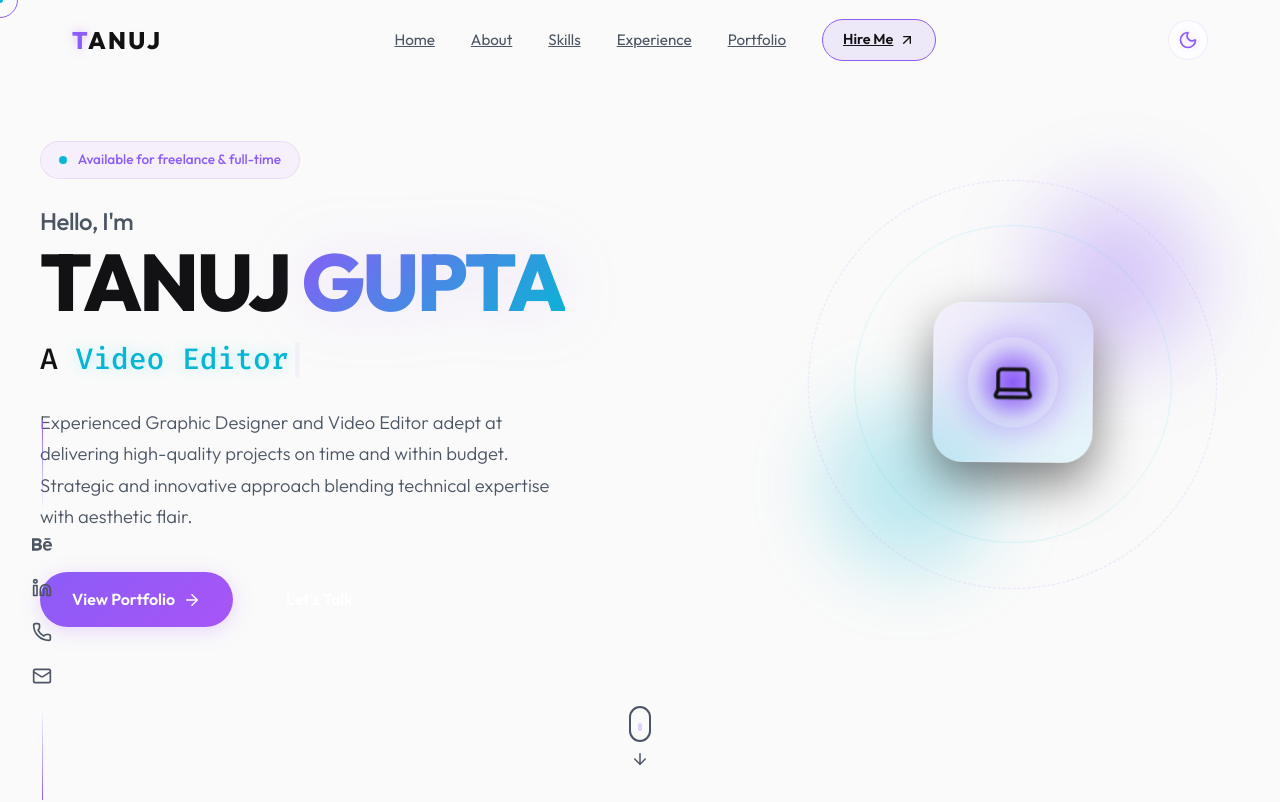
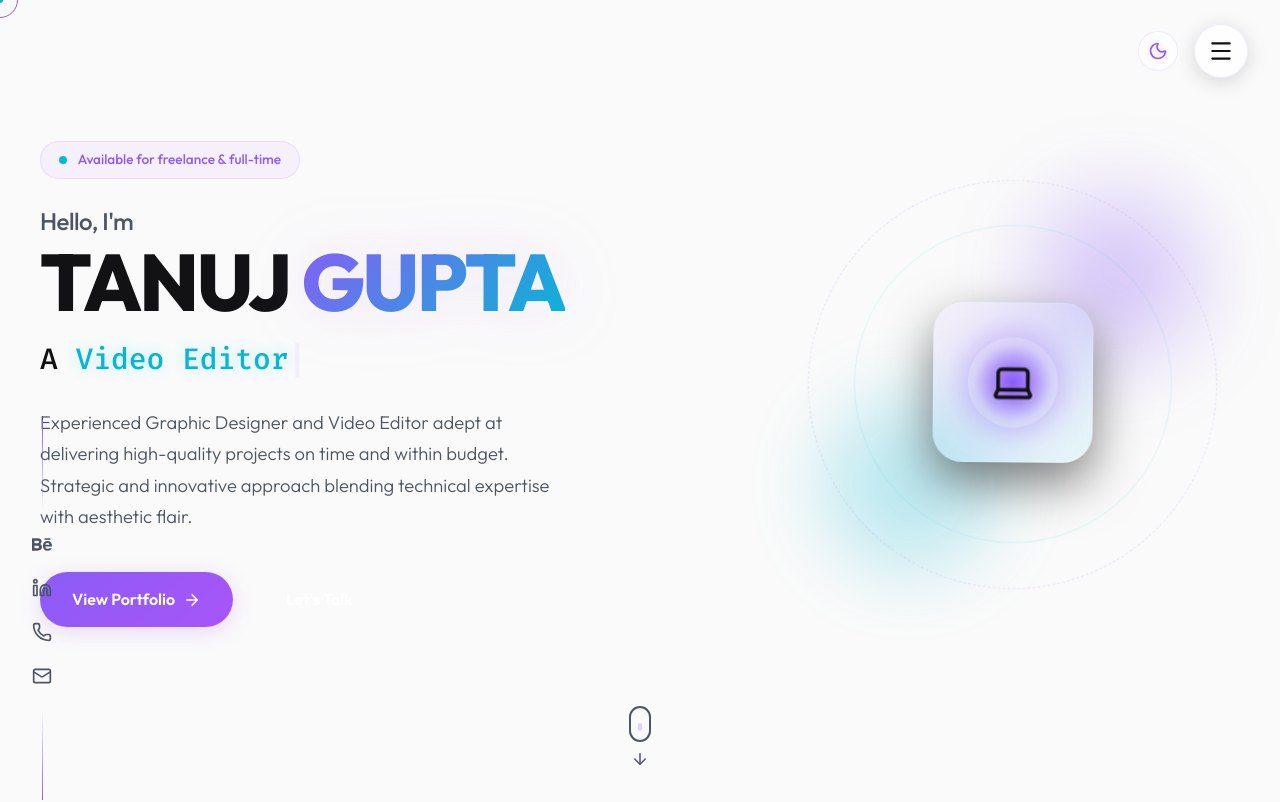
Before and after one commit to priyanshuverma2003/tanujguptaportfolio, a Next.js app: page / in a window 1280 px wide. Shown: the top 802 px of the page. Built offline with nearby package versions, Linux system fonts and the light colour scheme.

Commit message:
Implement Floating Menu and Full-Screen Overlay

```diff
--- a/src/app/globals.css
+++ b/src/app/globals.css
@@ -16,7 +16,6 @@
   --transition-slow: 0.7s cubic-bezier(0.4, 0, 0.2, 1);
 
   --max-width: 1200px;
-  --nav-height: 80px;
 }
 
 :root.light {
@@ -50,7 +49,7 @@
 
 html {
   scroll-behavior: smooth;
-  scroll-padding-top: var(--nav-height);
+  scroll-padding-top: 0;
   background-color: var(--background);
 }
 
--- a/src/components/Navbar.css
+++ b/src/components/Navbar.css
@@ -1,190 +1,201 @@
-.navbar {
+/* Floating Controls anchored top right */
+.floating-controls {
+  position: fixed;
+  top: 1.5rem;
+  right: 2rem;
+  z-index: 10001; /* Above everything including overlay */
+  display: flex;
+  align-items: center;
+  gap: 1rem;
+}
+
+.fab-menu-btn {
+  width: 54px;
+  height: 54px;
+  border-radius: 50%;
+  border: 1px solid var(--card-border);
+  background: var(--card-bg);
+  backdrop-filter: blur(12px);
+  -webkit-backdrop-filter: blur(12px);
+  color: var(--foreground);
+  display: flex;
+  align-items: center;
+  justify-content: center;
+  cursor: pointer;
+  box-shadow: 0 4px 20px rgba(0, 0, 0, 0.15);
+  transition: all var(--transition-fast);
+}
+
+.fab-menu-btn:hover {
+  background: var(--primary);
+  color: #fff;
+  transform: scale(1.05);
+  box-shadow: 0 6px 25px rgba(192, 132, 252, 0.4);
+}
+
+/* Full-Screen Overlay Menu */
+.overlay-menu {
   position: fixed;
   top: 0;
   left: 0;
-  width: 100%;
-  height: var(--nav-height);
-  z-index: 1000;
-  transition: all var(--transition-normal);
-  background: transparent;
+  width: 100vw;
+  height: 100vh;
+  z-index: 10000;
+  visibility: hidden;
+  opacity: 0;
+  transition: opacity var(--transition-normal), visibility var(--transition-normal);
   display: flex;
   align-items: center;
+  justify-content: center;
 }
 
-.navbar.scrolled {
-  background: var(--card-bg);
-  backdrop-filter: blur(12px);
-  -webkit-backdrop-filter: blur(12px);
-  border-bottom: 1px solid var(--card-border);
-  height: 70px;
+.overlay-menu.open {
+  visibility: visible;
+  opacity: 1;
 }
 
-.navbar-container {
+.overlay-menu-bg {
+  position: absolute;
+  top: 0;
+  left: 0;
+  width: 100%;
+  height: 100%;
+  background: rgba(8, 7, 16, 0.95); /* Deep dark background */
+  backdrop-filter: blur(30px);
+  -webkit-backdrop-filter: blur(30px);
+}
+
+:root.light .overlay-menu-bg {
+  background: rgba(250, 250, 250, 0.95);
+}
+
+.overlay-content {
+  position: relative;
+  z-index: 1;
   width: 100%;
   max-width: var(--max-width);
-  margin: 0 auto;
   padding: 0 2rem;
   display: flex;
-  justify-content: space-between;
-  align-items: center;
+  flex-direction: column;
+  justify-content: center;
+  height: 100%;
 }
 
-.navbar-logo {
+.overlay-nav-links {
+  display: flex;
+  flex-direction: column;
+  gap: 1.5rem;
+}
+
+.overlay-nav-link {
+  font-size: 4.5rem;
+  font-weight: 800;
+  color: var(--text-muted);
+  text-decoration: none;
+  transition: all var(--transition-normal);
+  line-height: 1;
+  letter-spacing: -0.02em;
+  opacity: 0;
+  transform: translateY(30px);
+}
+
+.overlay-menu.open .overlay-nav-link {
+  animation: slideUpFade 0.6s cubic-bezier(0.16, 1, 0.3, 1) forwards;
+}
+
+.overlay-nav-link:hover {
+  color: var(--foreground);
+  transform: translateX(15px) !important;
+}
+
+.overlay-nav-cta {
+  font-size: 2.5rem;
+  font-weight: 700;
+  color: var(--primary);
+  text-decoration: none;
+  display: inline-flex;
+  align-items: center;
+  gap: 0.75rem;
+  margin-top: 2rem;
+  opacity: 0;
+  transform: translateY(30px);
+  transition: color var(--transition-fast), transform var(--transition-fast);
+}
+
+.overlay-menu.open .overlay-nav-cta {
+  animation: slideUpFade 0.6s cubic-bezier(0.16, 1, 0.3, 1) forwards;
+}
+
+.overlay-nav-cta:hover {
+  color: var(--secondary);
+  transform: translateX(10px) !important;
+}
+
+.overlay-footer {
+  margin-top: 5rem;
+  border-top: 1px solid rgba(192, 132, 252, 0.2);
+  padding-top: 2rem;
+  display: flex;
+  flex-direction: column;
+  gap: 0.5rem;
+  opacity: 0;
+}
+
+.overlay-menu.open .overlay-footer {
+  animation: fadeIn 1s ease forwards;
+  animation-delay: 0.5s;
+}
+
+.brand-logo {
   font-size: 1.5rem;
   font-weight: 800;
   color: var(--foreground);
   letter-spacing: 0.1em;
-  text-decoration: none;
-  transition: opacity var(--transition-fast);
 }
 
-.navbar-logo span {
-  color: var(--primary);
-  text-shadow: 0 0 10px rgba(192, 132, 252, 0.5);
-}
-
-.navbar-desktop-nav {
-  display: flex;
-  align-items: center;
-  gap: 2.25rem;
-}
-
-.nav-link {
-  color: var(--text-muted);
-  font-weight: 400;
-  font-size: 0.95rem;
-  position: relative;
-  padding: 0.5rem 0;
-  transition: color var(--transition-fast);
-}
-
-.nav-link:hover {
-  color: var(--foreground);
-}
-
-.nav-link::after {
-  content: "";
-  position: absolute;
-  bottom: 0;
-  left: 0;
-  width: 0;
-  height: 2px;
-  background: linear-gradient(to right, var(--primary), var(--secondary));
-  transition: width var(--transition-fast);
-}
-
-.nav-link:hover::after {
-  width: 100%;
-}
-
-.nav-cta {
-  background: rgba(var(--primary-rgb), 0.1);
-  border: 1px solid var(--primary);
-  color: var(--foreground);
-  padding: 0.5rem 1.25rem;
-  border-radius: 50px;
-  font-size: 0.9rem;
-  font-weight: 600;
-  display: inline-flex;
-  align-items: center;
-  gap: 0.35rem;
-  transition: all var(--transition-fast);
-}
-
-.nav-cta:hover {
-  background: var(--primary);
-  box-shadow: 0 0 15px rgba(192, 132, 252, 0.4);
-  transform: translateY(-2px);
-}
-
-.cta-icon {
-  transition: transform var(--transition-fast);
-}
-
-.nav-cta:hover .cta-icon {
-  transform: translate(2px, -2px);
-}
-
-/* Mobile Toggle */
-.navbar-mobile-toggle {
-  display: none;
-  background: transparent;
-  border: none;
-  color: var(--foreground);
-  cursor: pointer;
-  z-index: 1001;
-}
-
-/* Mobile Drawer */
-.navbar-mobile-drawer {
-  position: fixed;
-  top: 0;
-  right: -100%;
-  width: 100%;
-  height: 100vh;
-  background: var(--background);
-  backdrop-filter: blur(20px);
-  -webkit-backdrop-filter: blur(20px);
-  z-index: 999;
-  display: flex;
-  align-items: center;
-  justify-content: center;
-  transition: right var(--transition-normal);
-}
-
-.navbar-mobile-drawer.open {
-  right: 0;
-}
-
-.mobile-nav-links {
-  display: flex;
-  flex-direction: column;
-  align-items: center;
-  gap: 2rem;
-  width: 100%;
-}
-
-.mobile-nav-link {
-  font-size: 1.75rem;
-  font-weight: 600;
-  color: var(--text-muted);
-  transition: color var(--transition-fast);
-}
-
-.mobile-nav-link:hover {
+.brand-logo span {
   color: var(--primary);
 }
 
-.mobile-nav-cta {
-  background: linear-gradient(135deg, var(--primary), var(--secondary));
-  color: #fff;
-  padding: 0.75rem 2rem;
-  border-radius: 50px;
-  font-size: 1.1rem;
-  font-weight: 600;
-  display: inline-flex;
-  align-items: center;
-  gap: 0.5rem;
-  margin-top: 1rem;
-  transition: transform var(--transition-fast);
+.overlay-footer p {
+  color: var(--text-muted);
+  font-size: 0.9rem;
 }
 
-.mobile-nav-cta:hover {
-  transform: scale(1.05);
+@keyframes slideUpFade {
+  from {
+    opacity: 0;
+    transform: translateY(30px);
+  }
+  to {
+    opacity: 1;
+    transform: translateY(0);
+  }
 }
 
-/* Media Queries */
-@media (max-width: 1024px) {
-  .navbar-desktop-nav {
-    display: none;
+@keyframes fadeIn {
+  from { opacity: 0; }
+  to { opacity: 1; }
+}
+
+@media (max-width: 768px) {
+  .overlay-nav-link {
+    font-size: 3rem;
   }
-  .navbar-mobile-toggle {
-    display: block;
+  .overlay-nav-cta {
+    font-size: 2rem;
+  }
+  .floating-controls {
+    right: 1rem;
+    top: 1rem;
   }
 }
 
 @media (max-width: 480px) {
-  .navbar-container {
-    padding: 0 1rem;
+  .overlay-nav-link {
+    font-size: 2.25rem;
+  }
+  .overlay-nav-cta {
+    font-size: 1.5rem;
   }
 }
--- a/src/components/Navbar.tsx
+++ b/src/components/Navbar.tsx
@@ -15,73 +15,70 @@ const NAV_ITEMS = [
 
 export default function Navbar() {
   const [isOpen, setIsOpen] = useState(false);
-  const [scrolled, setScrolled] = useState(false);
 
+  // Prevent scrolling when menu is open
   useEffect(() => {
-    const handleScroll = () => {
-      if (window.scrollY > 20) {
-        setScrolled(true);
+    if (isOpen) {
+      document.body.style.overflow = "hidden";
     } else {
-        setScrolled(false);
+      document.body.style.overflow = "unset";
     }
-    };
-    window.addEventListener("scroll", handleScroll);
-    return () => window.removeEventListener("scroll", handleScroll);
-  }, []);
+    return () => { document.body.style.overflow = "unset"; };
+  }, [isOpen]);
 
   const handleLinkClick = () => {
     setIsOpen(false);
   };
 
   return (
-    <header className={`navbar ${scrolled ? "scrolled" : ""}`}>
-      <div className="navbar-container">
-        <a href="#home" className="navbar-logo" onClick={handleLinkClick}>
-          <span>T</span>ANUJ
-        </a>
-
-        {/* Desktop Navigation */}
-        <nav className="navbar-desktop-nav">
-          {NAV_ITEMS.map((item) => (
-            <a key={item.label} href={item.href} className="nav-link">
-              {item.label}
-            </a>
-          ))}
-          <a href="#contact" className="nav-cta">
-            Hire Me <ArrowUpRight className="cta-icon" size={16} />
-          </a>
-        </nav>
-
-        <div style={{ display: "flex", alignItems: "center", gap: "1rem" }}>
+    <>
+      {/* Floating Controls */}
+      <div className="floating-controls">
         <ThemeToggle />
         <button
-            className="navbar-mobile-toggle"
+          className="fab-menu-btn"
           onClick={() => setIsOpen(!isOpen)}
           aria-label="Toggle menu"
+          aria-expanded={isOpen}
         >
-            {isOpen ? <X size={24} /> : <Menu size={24} />}
+          {isOpen ? <X size={26} /> : <Menu size={26} />}
         </button>
       </div>
-      </div>
 
-      {/* Mobile Drawer Overlay */}
-      <div className={`navbar-mobile-drawer ${isOpen ? "open" : ""}`}>
-        <nav className="mobile-nav-links">
-          {NAV_ITEMS.map((item) => (
+      {/* Full-Screen Overlay Menu */}
+      <div className={`overlay-menu ${isOpen ? "open" : ""}`}>
+        <div className="overlay-menu-bg"></div>
+
+        <div className="overlay-content">
+          <nav className="overlay-nav-links">
+            {NAV_ITEMS.map((item, index) => (
               <a
                 key={item.label}
                 href={item.href}
-              className="mobile-nav-link"
+                className="overlay-nav-link"
+                style={{ animationDelay: `${index * 0.08}s` }}
                 onClick={handleLinkClick}
               >
                 {item.label}
               </a>
             ))}
-          <a href="#contact" className="mobile-nav-cta" onClick={handleLinkClick}>
-            Hire Me <ArrowUpRight size={18} />
+
+            <a
+              href="#contact"
+              className="overlay-nav-cta"
+              onClick={handleLinkClick}
+              style={{ animationDelay: `${NAV_ITEMS.length * 0.08}s` }}
+            >
+              Hire Me <ArrowUpRight size={32} />
             </a>
           </nav>
+
+          <div className="overlay-footer">
+            <span className="brand-logo"><span>T</span>ANUJ</span>
+            <p>Graphic Designer & Video Editor</p>
           </div>
-    </header>
+        </div>
+      </div>
+    </>
   );
 }
```
Lines whose indentation alone changed are shown as unchanged.
